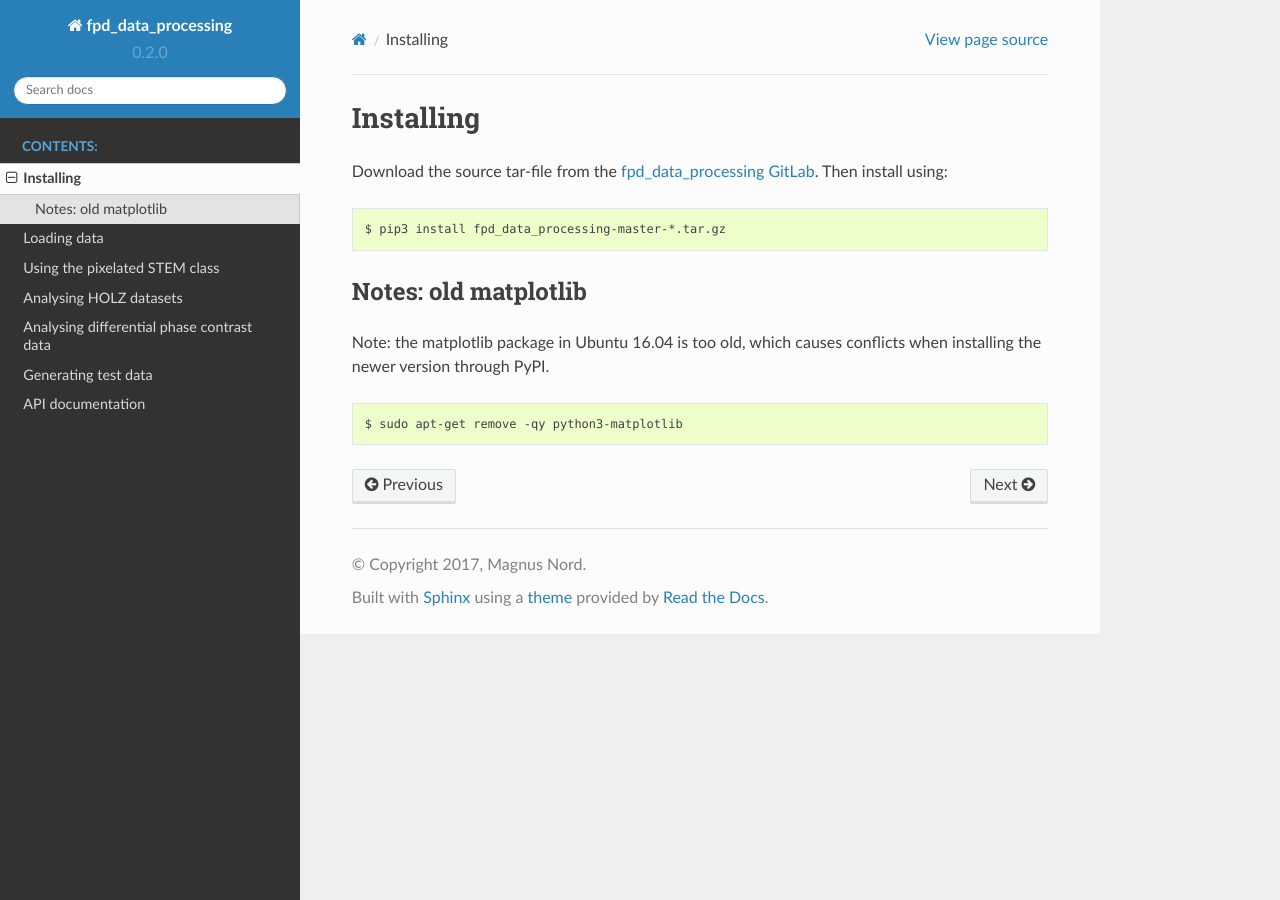
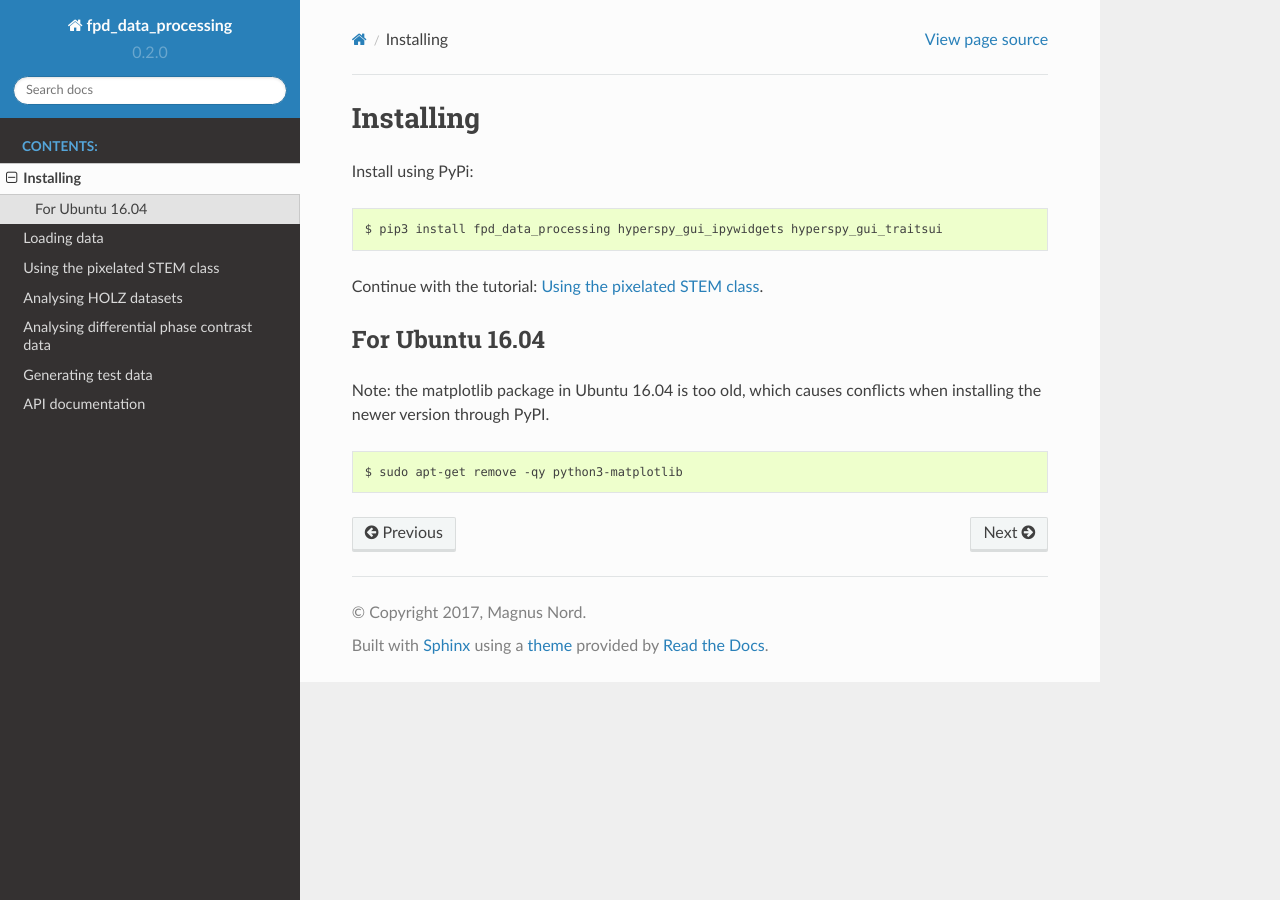
Before and after one commit to pyxem/pyxem, a Sphinx documentation site: the page built from doc/install.rst, in a window 1280 px wide. Built offline with Sphinx 7.4.7 and the Read the Docs theme 2.0.0, drawn with Linux system fonts in a browser that asks for light colours.

Commit message:
Update install instructions

```diff
--- a/doc/install.rst
+++ b/doc/install.rst
@@ -4,16 +4,17 @@
 Installing
 ==========
 
-Download the source tar-file from the `fpd_data_processing GitLab <https://gitlab.com/pixelated_stem/fpd_data_processing/repository/master/archive.tar.gz>`__.
-Then install using:
+Install using PyPi:
 
 .. code-block:: bash
 
-    $ pip3 install fpd_data_processing-master-*.tar.gz
+    $ pip3 install fpd_data_processing hyperspy_gui_ipywidgets hyperspy_gui_traitsui
+
+Continue with the tutorial: :ref:`using_pixelated_stem_class`.
 
 
-Notes: old matplotlib
----------------------
+For Ubuntu 16.04
+----------------
 
 Note: the matplotlib package in Ubuntu 16.04 is too old, which causes conflicts when installing the newer version through PyPI.
 
```
